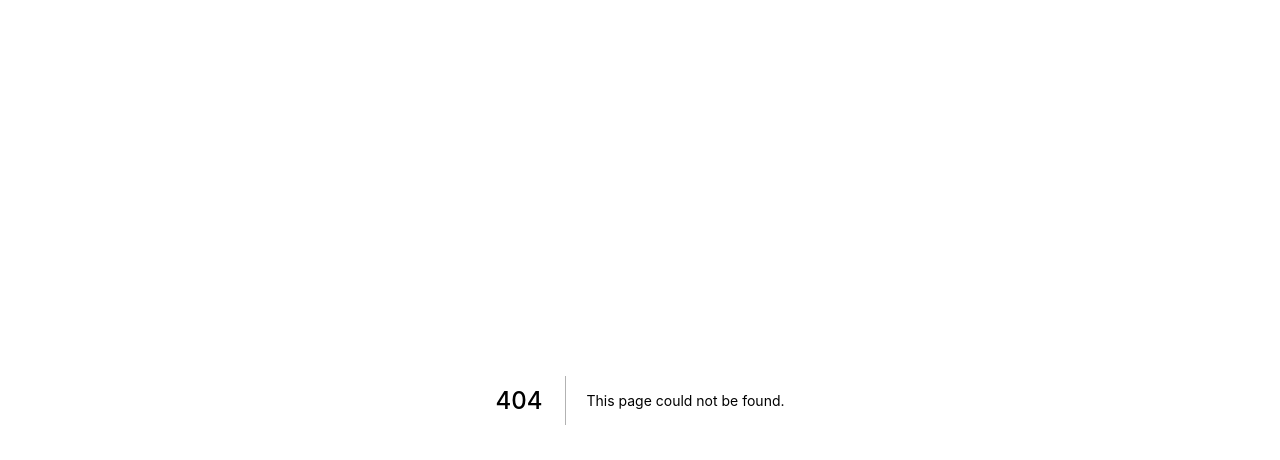
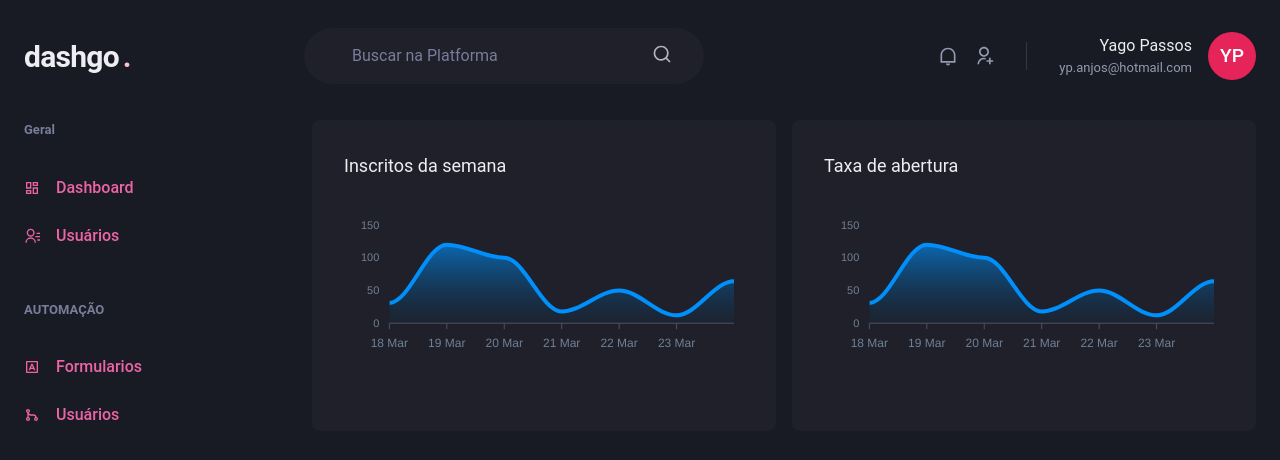
Before and after one commit to YagoPassos/Ignite-DashGo, a Next.js app in the folder dashgo/: page /dashboard in a window 1280 px wide. Before the commit this address had no page. Shown: the top 460 px of the page. Built offline with nearby package versions, Linux system fonts and the light colour scheme.

Commit message:
Dashboard, Index and Header Added

```diff
--- a/dashgo/package.json
+++ b/dashgo/package.json
@@ -13,10 +13,13 @@
     "@chakra-ui/react": "^2.2.3",
     "@emotion/react": "^11.9.3",
     "@emotion/styled": "^11.9.3",
+    "apexcharts": "^3.35.3",
     "framer-motion": "^6.4.3",
     "next": "^12.2.2",
     "react": "^18.2.0",
-    "react-dom": "^18.2.0"
+    "react-apexcharts": "^1.4.0",
+    "react-dom": "^18.2.0",
+    "react-icons": "^4.4.0"
   },
   "devDependencies": {
     "@types/node": "^18.0.3",
--- /dev/null
+++ b/dashgo/src/components/Header.tsx
@@ -0,0 +1,80 @@
+import { Flex, Input, Text, Icon, HStack, Box, Avatar } from "@chakra-ui/react"
+import { RiNotificationLine, RiSearchLine, RiUserAddLine } from "react-icons/ri"
+
+export default function Header() {
+    return (
+        <Flex
+            as="header"
+            w="100%"
+            maxWidth={1480}
+            h='20'
+            mx="auto"
+            mt='4'
+            px='6'
+            align="center"
+        >
+
+            <Text
+                fontSize='3xl'
+                fontWeight='bold'
+                letterSpacing='tight'
+                w='64'>
+                dashgo
+                <Text as='span' ml='1' color='pink'>.</Text>
+            </Text>
+
+            <Flex
+                as='label'
+                flex='1'
+                py='4'
+                px='8'
+                ml='6'
+                maxWidth={400}
+                alignSelf='center'
+                color='gray.200'
+                position='relative'
+                bg='gray.800'
+                borderRadius='full'
+            >
+                <Input
+                    color='gray.50'
+                    variant='unstyled'
+                    px='4'
+                    mr='4'
+                    placeholder='Buscar na Platforma'
+                    _placeholder={{ color: 'gray.400' }}
+                />
+                <Icon as={RiSearchLine} fontSize='20' />
+            </Flex>
+
+            <Flex
+                align='center'
+                ml='auto'
+
+            >
+                <HStack
+                    spacing='4'
+                    mx='8'
+                    pr='8'
+                    py='1'
+                    color='gray.300'
+                    borderRightWidth={1}
+                    borderColor="gray.700"
+                >
+                    <Icon as={RiNotificationLine} fontSize='20' />
+                    <Icon as={RiUserAddLine} fontSize='20' />
+                </HStack>
+
+                <Flex align='center'>
+                    <Box mr='4' textAlign='right'>
+                        <Text>Yago Passos</Text>
+                        <Text color='gray.300' fontSize='small'>
+                            yp.anjos@hotmail.com
+                        </Text>
+                    </Box>
+                    <Avatar size='md' name="Yago Passos"/>
+                </Flex>
+            </Flex>
+        </Flex>
+    )
+}
--- /dev/null
+++ b/dashgo/src/components/Sidebar.tsx
@@ -0,0 +1,42 @@
+import { Box, Icon, Link, Stack, Text } from "@chakra-ui/react";
+import { RiContactsLine, RiDashboardLine, RiGitMergeLine, RiInputMethodLine } from "react-icons/ri";
+
+export function Sidebar() {
+    return (
+        <Box as='aside' w='64' mr='8'>
+            <Stack spacing='12' align='flex-start'>
+                <Box>
+                    <Text fontWeight='bold' fontSize='small' color='gray.400'>
+                        Geral
+                    </Text>
+                    <Stack spacing='4' mt='8' align='stretch'>
+                        <Link display="flex" alignItems="center" color='pink.400' py='1'>
+                            <Icon as={RiDashboardLine} />
+                            <Text ml='4' fontWeight='medium'>Dashboard</Text>
+                        </Link>
+                        <Link display="flex" alignItems="center" color='pink.400' py='1'>
+                            <Icon as={RiContactsLine} />
+                            <Text ml='4' fontWeight='medium'>Usuários</Text>
+                        </Link>
+                    </Stack>
+                </Box>
+                <Box>
+                    <Text fontWeight='bold' fontSize='small' color='gray.400'>
+                        AUTOMAÇÃO
+                    </Text>
+                    <Stack spacing='4' mt='8' align='stretch'>
+                        <Link display="flex" alignItems="center" color='pink.400' py='1'>
+                            <Icon as={RiInputMethodLine} />
+                            <Text ml='4' fontWeight='medium'>Formularios</Text>
+                        </Link>
+                        <Link display="flex" alignItems="center" color='pink.400' py='1'>
+                            <Icon as={RiGitMergeLine} />
+                            <Text ml='4' fontWeight='medium'>Usuários</Text>
+                        </Link>
+                    </Stack>
+                </Box>
+
+            </Stack>
+        </Box>
+    )
+}
--- /dev/null
+++ b/dashgo/src/pages/dashboard.tsx
@@ -0,0 +1,93 @@
+import { Box, Flex, SimpleGrid, Text, theme } from "@chakra-ui/react";
+import dynamic from 'next/dynamic';
+import Header from "../components/Header";
+import { Sidebar } from "../components/Sidebar";
+import { ApexOptions} from 'apexcharts'
+
+const Chart = dynamic(() => import('react-apexcharts'),{
+    ssr: false,
+})
+
+const options : ApexOptions = {
+    chart: {
+        toolbar: {
+            show: false
+        },
+        zoom: {
+            enabled: false
+        },
+        foreColor: theme.colors.gray[500],
+    },
+    grid: {
+        show: false
+    },
+    dataLabels:{
+        enabled: false
+    },
+    tooltip: {
+        enabled: false
+    },
+    xaxis:{
+        type: "datetime",
+        axisBorder:{
+            color: theme.colors.gray[600],
+        },
+        axisTicks:{
+            color: theme.colors.gray[600]
+        },
+        categories:[
+            '2021-03-18T00:00:00.000Z',
+            '2021-03-19T00:00:00.000Z',
+            '2021-03-20T00:00:00.000Z',
+            '2021-03-21T00:00:00.000Z',
+            '2021-03-22T00:00:00.000Z',
+            '2021-03-23T00:00:00.000Z',
+            '2021-03-24T00:00:00.000Z',
+        ],
+    },
+    fill:{
+        opacity: 0.3,
+        type: 'gradient',
+        gradient: {
+            shade: 'dark',
+            opacityFrom: 0.8,
+            opacityTo: 0.3,
+        },
+    }
+}
+
+const series = [
+    { name: 'Series1', data: [31, 120, 100, 18, 50, 12, 64] }
+]
+
+export default function Dashboard() {
+    return (
+        <Flex direction='column' h='100vh'>
+            <Header />
+
+            <Flex w='100%' my='6' maxWidth={1480} mx='auto' px='6'>
+                <Sidebar />
+                <SimpleGrid flex='1' gap='4' minChildWidth='320px'>
+                    <Box
+                        p='8'
+                        bg='gray.800'
+                        borderRadius={8}
+                        pb='4'
+                    >
+                        <Text fontSize='lg' mb='4'>Inscritos da semana</Text>
+                        <Chart options={options} series={series} type='area' height={160} />
+                    </Box>
+                    <Box
+                        p='8'
+                        bg='gray.800'
+                        borderRadius={8}
+                        pb='4'
+                    >
+                        <Text fontSize='lg' mb='4'>Taxa de abertura</Text>
+                        <Chart options={options} series={series} type='area' height={160} />
+                    </Box>
+                </SimpleGrid>
+            </Flex>
+        </Flex>
+    )
+}
```
Also changed, not shown: dashgo/src/components/Form/input.tsx (added, +25 -0 lines), dashgo/src/pages/index.tsx (+5 -15 lines), 1 other file (tests, documents, lock files or other folders).
